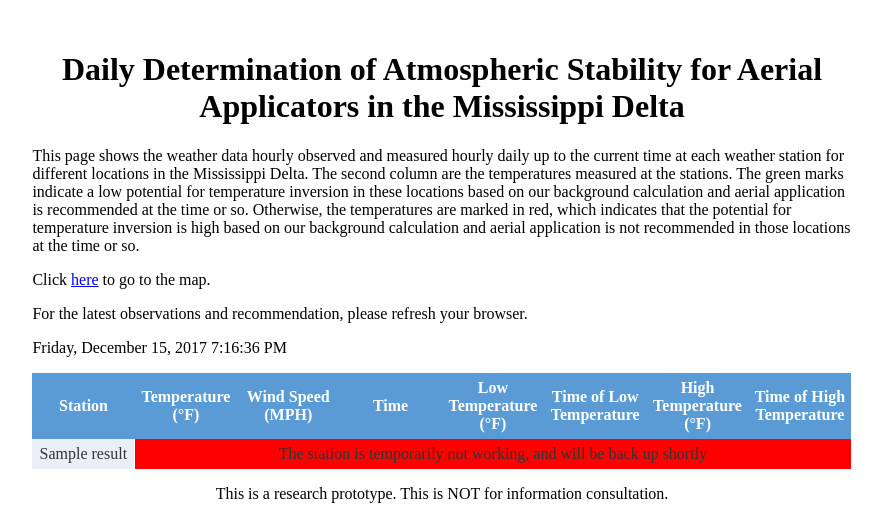
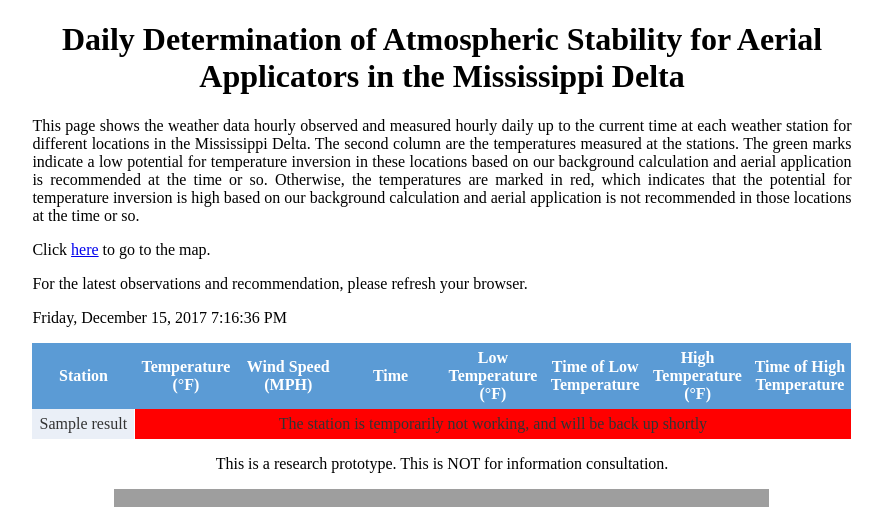
Before and after one commit to kaskrin13/tempinversion, a Flask app: template templates/index2.html in a window 1280 px wide. Shown: the top 507 px of the page, without its empty margins (198-1081 px from the left). Run offline with Flask 2, Linux system fonts and the light colour scheme; the template is opened without the code that fills it: most values are stand-ins (such as "Sample title", 1, 10 or a date in 2020); a map, chart or similar area stays blank; some libraries are stand-ins or nearby versions; grey boxes are pictures that could not be loaded.

Commit message:
Update index2.html

```diff
--- a/templates/index2.html
+++ b/templates/index2.html
@@ -6,7 +6,7 @@
     </head>
 
     <body>
-        <div id="header" style="width:100%;background-color:white;height:30px;"></div>
+        <div id="header"></div>
         <div class="aspNetHidden">
             <input type="hidden" name="__VIEWSTATEGENERATOR" id="__VIEWSTATEGENERATOR" value="79E6444B">
         </div>
@@ -66,6 +66,12 @@
                 <style type="text/css">
                     html,
                     body,
+                        #main {
+                            width: 100%;
+                            background-color: white;
+                            height: 30px;
+                            text-align: justify;
+                        }
                         table {
                             table-layout: fixed;
                             width: 100%;
```
